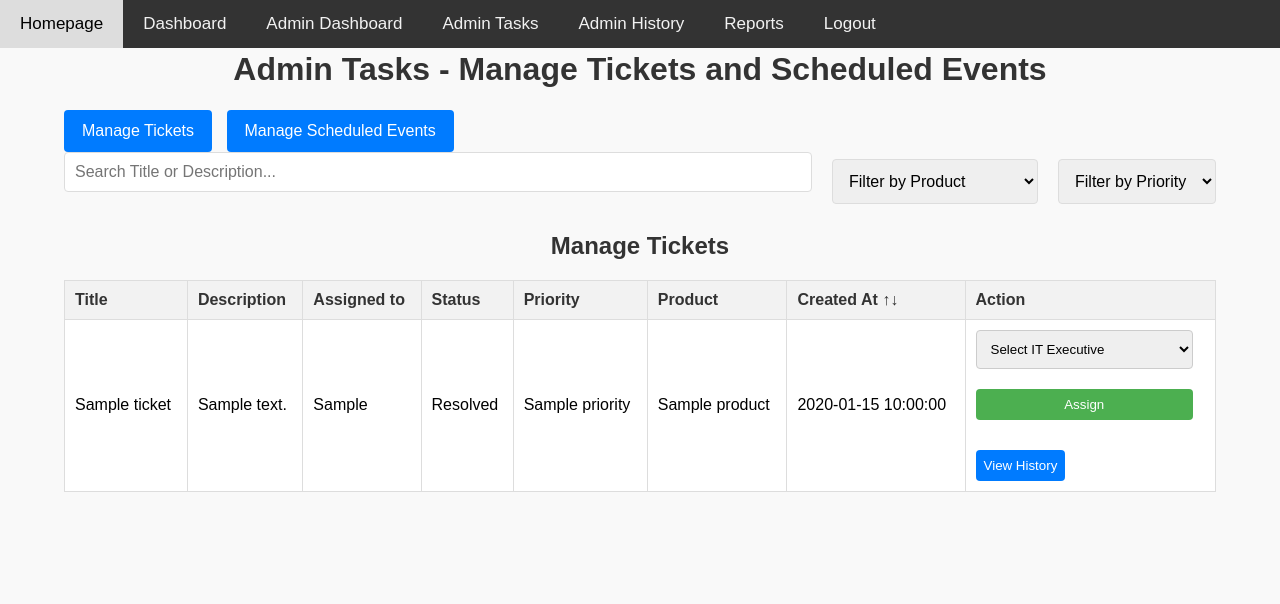
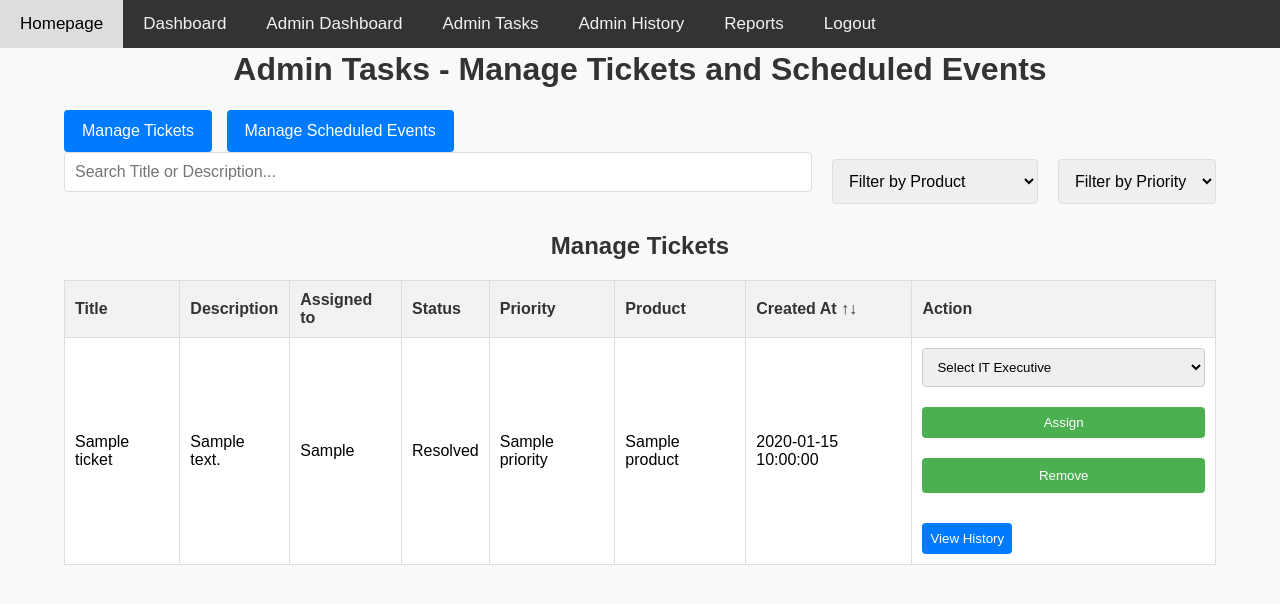
Before and after one commit to ProjectBA14/Website, a Flask app: template template/admin_tasks.html in a window 1280 px wide. Shown: the top 604 px of the page. Run offline with Flask 3, Linux system fonts and the light colour scheme; the template is opened without the code that fills it: most values are stand-ins (such as "Sample title", 1, 10 or a date in 2020); parts of the project's set-up code (start-up, migrations or seed data) failed here and were passed over.

Commit message:
Update admin_tasks.html

```diff
--- a/template/admin_tasks.html
+++ b/template/admin_tasks.html
@@ -74,6 +74,20 @@
 
         .toggleable-section.active {
             display: block;
+        }
+        }
+
+        .remove-button {
+            background-color: #ff4d4d;
+            color: white;
+            border: none;
+            padding: 5px 10px;
+            margin-left: 5px;
+            cursor: pointer;
+        }
+
+        .remove-button:hover {
+            background-color: #cc0000;
         }
     </style>
 </head>
@@ -162,12 +176,16 @@
                                         {% endfor %}
                                     </select>
                                     <input type="hidden" name="ticket_id" value="{{ ticket.id }}">
-                                    <button type="submit" class="assign-button">Assign</button>
+
+                                    <!-- Assign and Remove Buttons -->
+                                    <button type="submit" name="action" value="assign" class="assign-button">Assign</button>
+                                    <button type="submit" name="action" value="remove" class="remove-button">Remove</button>
                                 </form>
 
                                 <button class="view-history-btn" data-ticket-id="{{ ticket.id }}">View History</button>
                             </div>
-                        </td>
+
+                                                    </td>
                     </tr>
                     <!-- Hidden Row for Ticket History -->
                     <tr class="ticket-history-row" id="history-{{ ticket.id }}" style="display: none;">
```
